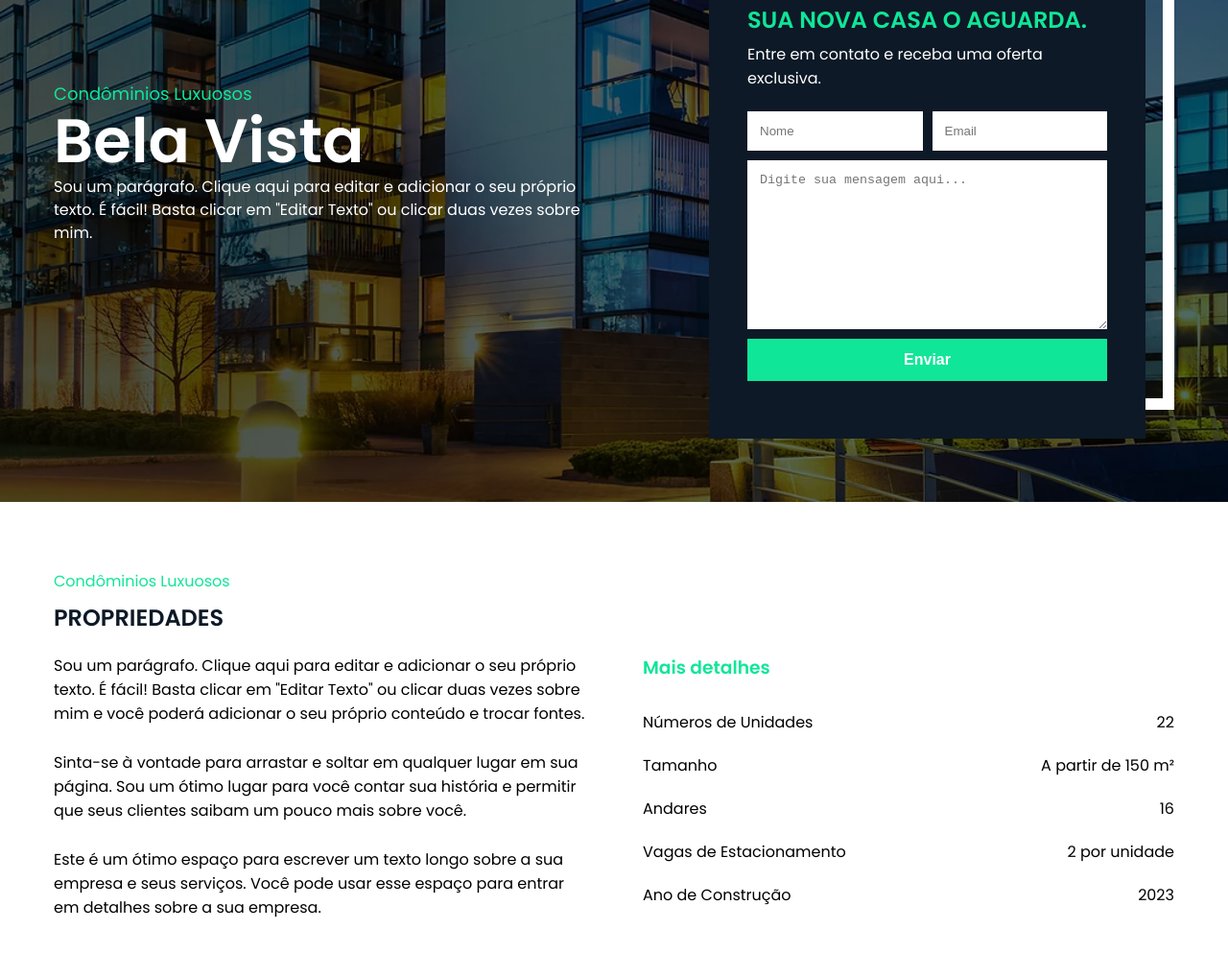
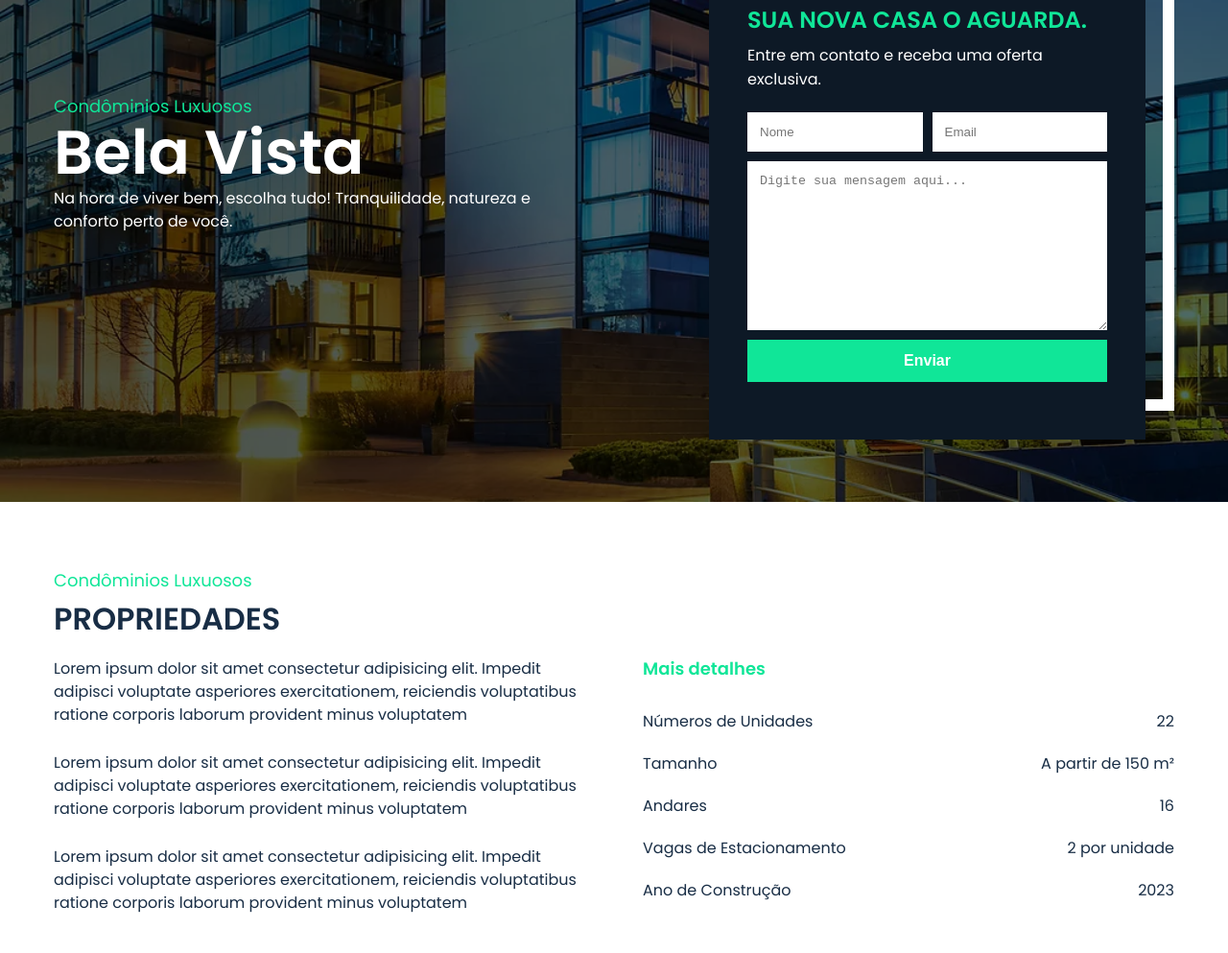
Before and after one commit to Ailson12/novo-lar, a plain HTML site: page index.html in a window 1280 px wide. Shown: the part 277-1270 px from the top of the page at 96% size. Drawn offline with Linux system fonts and the light colour scheme.

Commit message:
atualizando secao de propriedades

```diff
--- a/index.html
+++ b/index.html
@@ -16,7 +16,7 @@
       <h1 class="color-2 font-l-b">Novo Lar</h1>
       <div>
         <p class="color-2 font-xs text-right">Ligue para nós</p>
-        <a class="color-3 font-m-b" href="#">(92) 9 9403-2096</a>
+        <a class="color-3 font-m-b" href="#">(61) 99772-7824</a>
       </div>
     </nav>
     <div class="container introduction">
@@ -24,14 +24,13 @@
         <p class="color-3 font-m">Condôminios Luxuosos</p>
         <h2 class="color-2 font-xxl">Bela Vista</h2>
         <p class="color-2 font-s">
-          Sou um parágrafo. Clique aqui para editar e adicionar o seu próprio
-          texto. É fácil! Basta clicar em "Editar Texto" ou clicar duas vezes
-          sobre mim.
+          Na hora de viver bem, escolha tudo! Tranquilidade, natureza
+          e conforto perto de você.
         </p>
       </div>
       <div class="form-bg">
         <div class="form">
-          <h2 class="color-3">SUA NOVA CASA O AGUARDA.</h2>
+          <h2 class="color-3 font-l-b">SUA NOVA CASA O AGUARDA.</h2>
           <p class="color-2">Entre em contato e receba uma oferta exclusiva.</p>
 
           <form action="#">
@@ -45,21 +44,23 @@
     </div>
   </header>
   <main class="container properties">
-    <p class="color-3">Condôminios Luxuosos</p>
-    <h2 class="color-4">PROPRIEDADES</h2>
+    <p class="color-3 font-m">Condôminios Luxuosos</p>
+    <h2 class="color-5 font-xl">PROPRIEDADES</h2>
     <div>
-      <div class="properties-text">
-        <p>Sou um parágrafo. Clique aqui para editar e adicionar o seu próprio texto. É fácil! Basta clicar em "Editar Texto" ou clicar duas vezes sobre mim e você poderá adicionar o seu próprio conteúdo e trocar fontes.</p>
+      <div class="properties-text color-5 font-s">
         <p>
-          Sinta-se à vontade para arrastar e soltar em qualquer lugar em sua página. Sou um ótimo lugar para você contar sua história e permitir que seus clientes saibam um pouco mais sobre você.
+          Lorem ipsum dolor sit amet consectetur adipisicing elit. Impedit adipisci voluptate asperiores exercitationem, reiciendis voluptatibus ratione corporis laborum provident minus voluptatem
         </p>
         <p>
-          Este é um ótimo espaço para escrever um texto longo sobre a sua empresa e seus serviços. Você pode usar esse espaço para entrar em detalhes sobre a sua empresa.
+          Lorem ipsum dolor sit amet consectetur adipisicing elit. Impedit adipisci voluptate asperiores exercitationem, reiciendis voluptatibus ratione corporis laborum provident minus voluptatem
+        </p>
+        <p>
+          Lorem ipsum dolor sit amet consectetur adipisicing elit. Impedit adipisci voluptate asperiores exercitationem, reiciendis voluptatibus ratione corporis laborum provident minus voluptatem
         </p>
       </div>
       <div class="properties-details">
-        <h3 class="color-3">Mais detalhes</h3>
-        <ul>
+        <h3 class="color-3 font-m-b">Mais detalhes</h3>
+        <ul class="color-5 font-s">
           <li>
             <p>Números de Unidades</p>
             <span>22</span>
```
